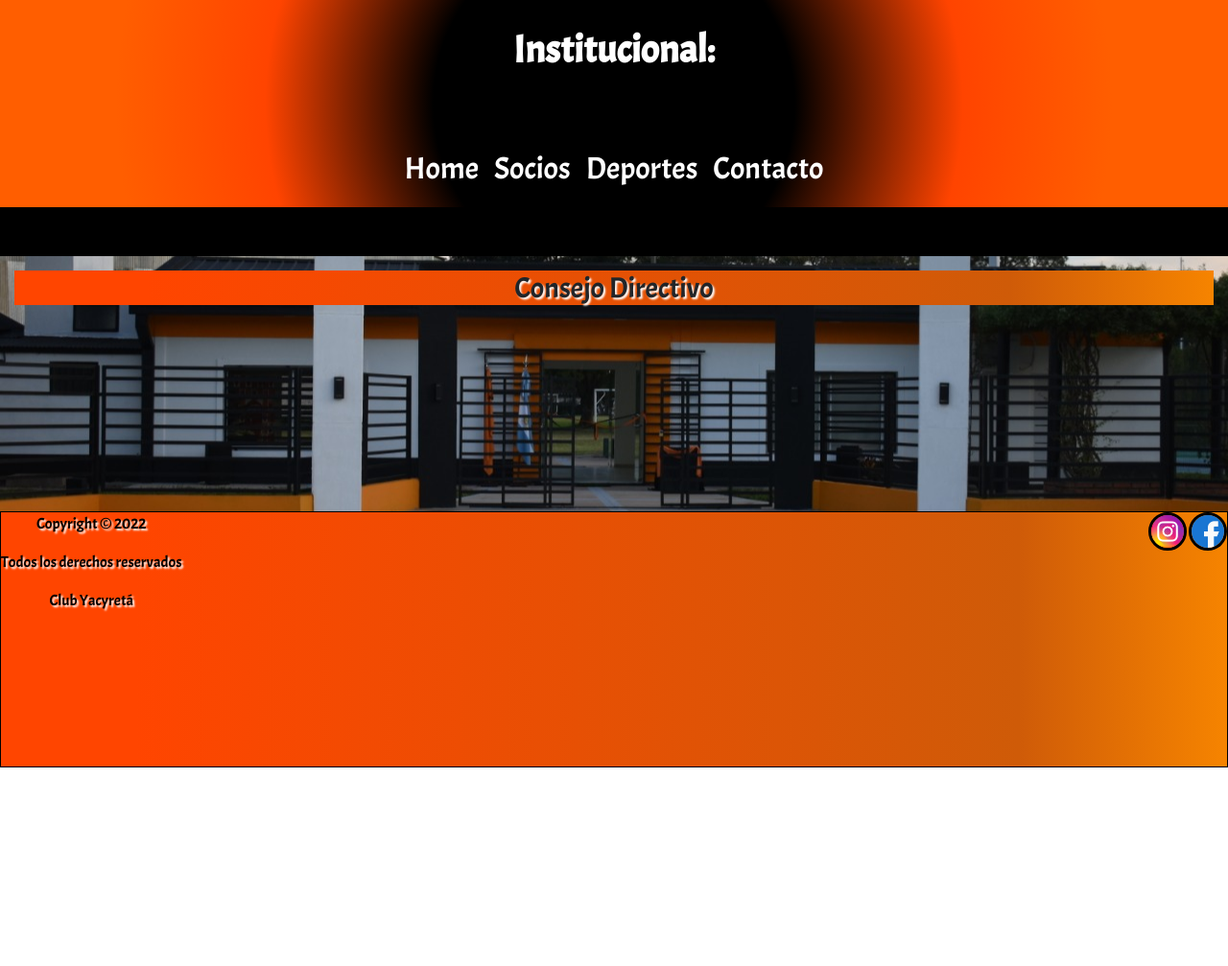
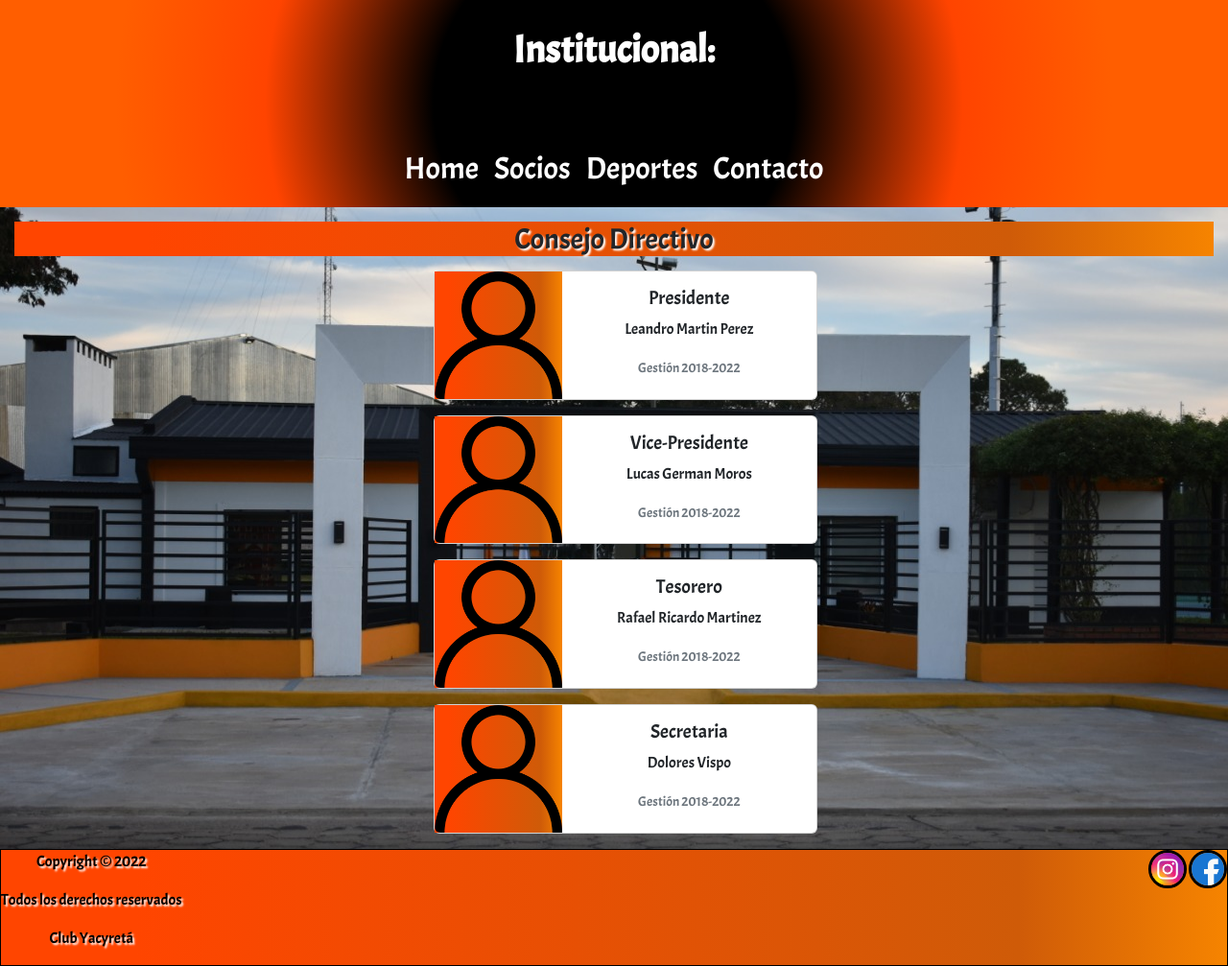
Before and after one commit to Varini14/Final_Coder, a plain HTML site: page Pages/institucional.html in a window 1280 px wide. Shown: the whole page at 96% size. Before the commit the page ends 800 px from the top, so only its background shows below. Drawn offline with nearby package versions, Linux system fonts and the light colour scheme.

Commit message:
Realice tarjetas de la pagina institucional

```diff
--- a/Pages/institucional.html
+++ b/Pages/institucional.html
@@ -73,6 +73,91 @@
 
     <main class="contenido contenido__inst">
       <h3 class="titulo__inst tracking-in-contract">Consejo Directivo</h3>
+      <div class="d-flex flex-column align-items-center">
+        <div class="card mb-3 ms-4" style="max-width: 400px">
+          <div class="row g-0">
+            <div class="col-md-4 card__imagen">
+              <img
+                src="./../Img/Inst_usuario.png"
+                class="img-fluid rounded-start"
+                alt="Presidente"
+              />
+            </div>
+            <div class="col-md-8">
+              <div class="card-body">
+                <h5 class="card-title text-center">Presidente</h5>
+                <p class="card-text text-center">Leandro Martin Perez</p>
+                <p class="card-text text-center">
+                  <small class="text-muted">Gestión 2018-2022</small>
+                </p>
+              </div>
+            </div>
+          </div>
+        </div>
+
+        <div class="card mb-3 ms-4" style="max-width: 400px">
+          <div class="row g-0">
+            <div class="col-md-4 card__imagen">
+              <img
+                src="./../Img/Inst_usuario.png"
+                class="img-fluid rounded-start"
+                alt="Vice-Presidente"
+              />
+            </div>
+            <div class="col-md-8">
+              <div class="card-body">
+                <h5 class="card-title text-center">Vice-Presidente</h5>
+                <p class="card-text text-center">Lucas German Moros</p>
+                <p class="card-text text-center">
+                  <small class="text-muted">Gestión 2018-2022</small>
+                </p>
+              </div>
+            </div>
+          </div>
+        </div>
+
+        <div class="card mb-3 ms-4" style="max-width: 400px">
+          <div class="row g-0">
+            <div class="col-md-4 card__imagen">
+              <img
+                src="./../Img/Inst_usuario.png"
+                class="img-fluid rounded-start"
+                alt="Vice-Presidente"
+              />
+            </div>
+            <div class="col-md-8">
+              <div class="card-body">
+                <h5 class="card-title text-center">Tesorero</h5>
+                <p class="card-text text-center">Rafael Ricardo Martinez</p>
+                <p class="card-text text-center">
+                  <small class="text-muted">Gestión 2018-2022</small>
+                </p>
+              </div>
+            </div>
+          </div>
+        </div>
+
+        <div class="card mb-3 ms-4" style="max-width: 400px">
+          <div class="row g-0">
+            <div class="col-md-4 card__imagen">
+              <img
+                src="./../Img/Inst_usuario.png"
+                class="img-fluid rounded-start"
+                alt="Vice-Presidente"
+              />
+            </div>
+            <div class="col-md-8">
+              <div class="card-body">
+                <h5 class="card-title text-center">Secretaria</h5>
+                <p class="card-text text-center">Dolores Vispo</p>
+                <p class="card-text text-center">
+                  <small class="text-muted">Gestión 2018-2022</small>
+                </p>
+              </div>
+            </div>
+          </div>
+        </div>
+      </div>
     </main>
 
     <footer class="footer">
--- a/Styles/style.css
+++ b/Styles/style.css
@@ -391,16 +391,14 @@
   text-shadow: 2px 2px 2px #ffffff;
 }
 
-.card__inst {
-  width: 30%;
-  margin-left: 10px;
-}
-
-.img__inst {
-  width: 30%;
-  border: 4px solid #ff4500;
-  border-radius: 60px;
-  background-color: #ffffff;
+.card__imagen {
+  background: rgb(255, 69, 0);
+  background: linear-gradient(
+    90deg,
+    rgba(255, 69, 0, 1) 11%,
+    rgba(207, 91, 8, 1) 83%,
+    rgba(246, 132, 0, 1) 100%
+  );
 }
 
 /*Estilos de Page Socios*/
```
